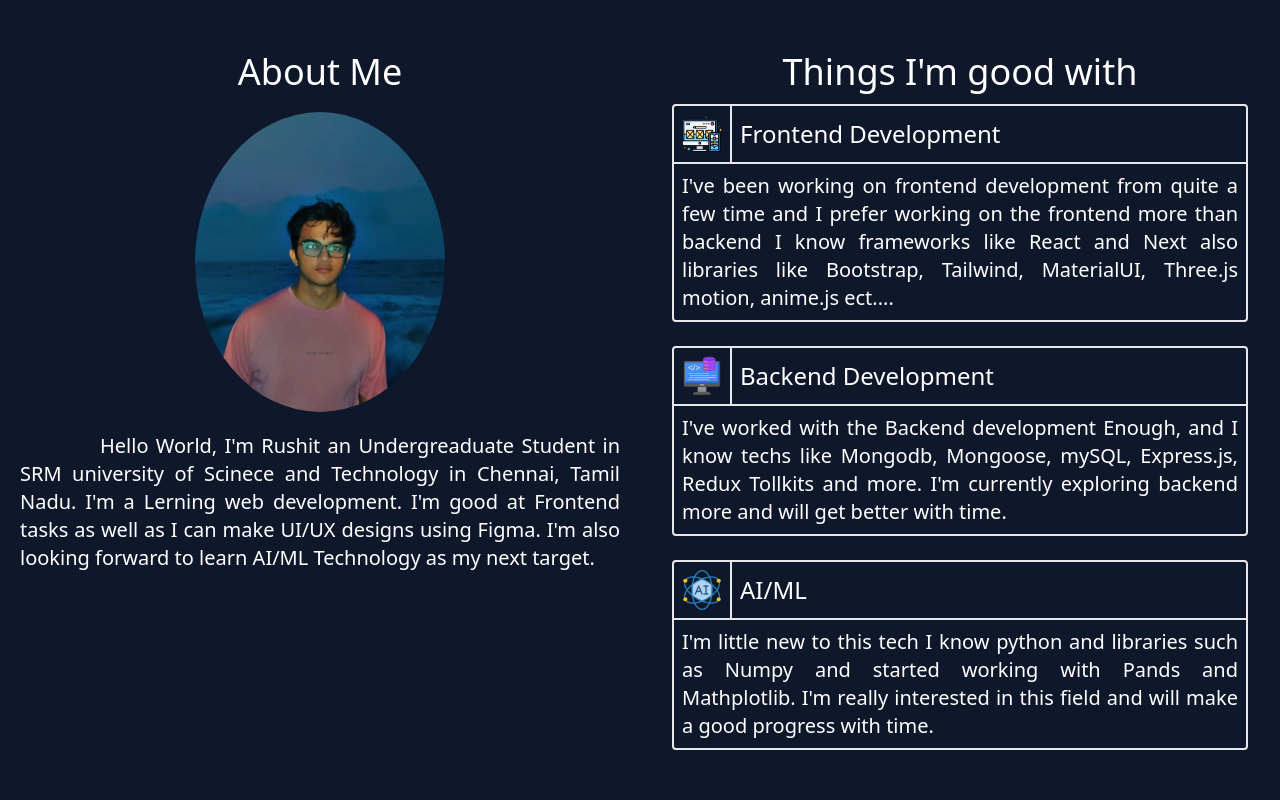
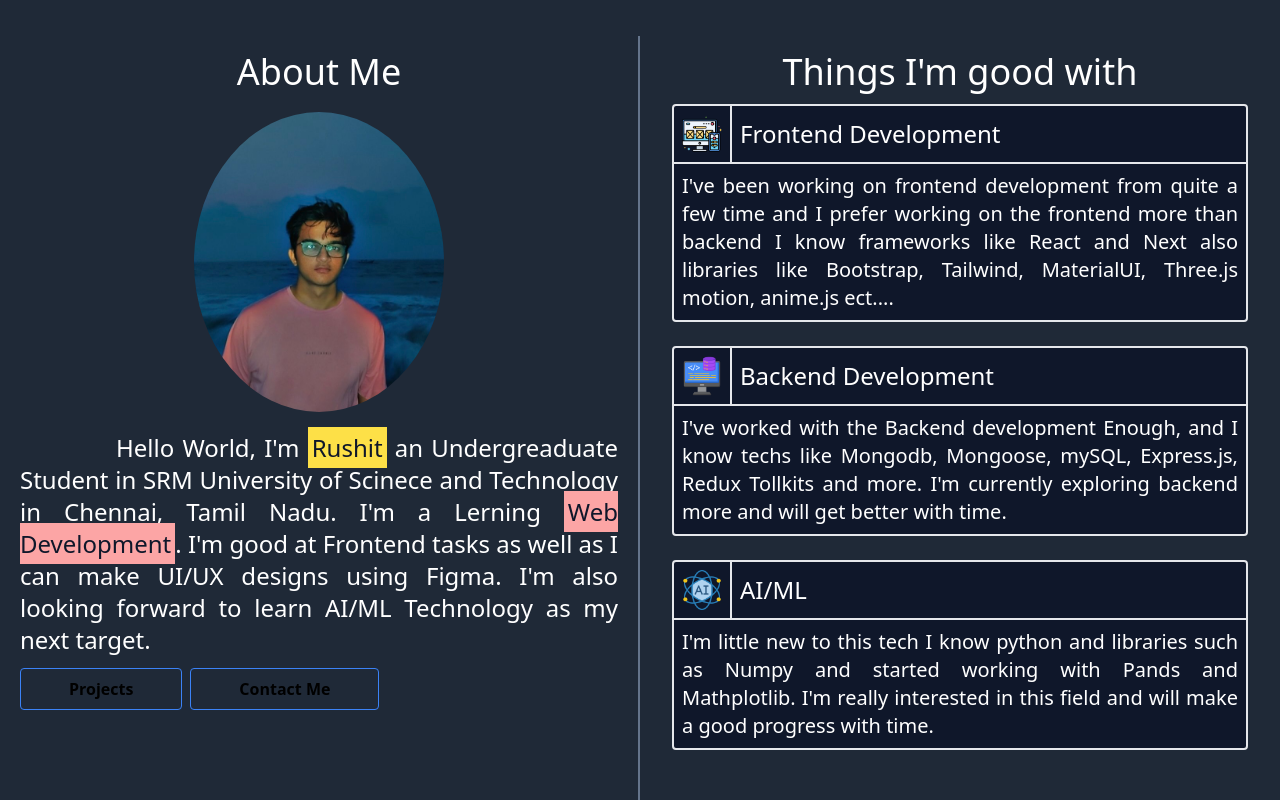
Before and after one commit to rushit163/Portfolio2, a Next.js app: page /Skills in a window 1280 px wide. Built offline with nearby package versions, Linux system fonts and the light colour scheme.

Commit message:
React Spring sucks css always wins

```diff
--- a/pages/About.tsx
+++ b/pages/About.tsx
@@ -8,8 +8,8 @@ const About = () => {
   return (
 
     <div>
-      <div className="grid grid-cols-8 gap-4 bg-cover bg-my_bg_image h-[100vh] w-[100vw]">
-      <div className='mr-3 col-span-2 md:col-span-2 lg:col-span-1 overflow-y-hidden h-[100vh] '>
+      <div className="z-0 grid grid-cols-8 gap-4 bg-cover bg-fixed bg-my_bg_image h-[100vh] w-[100vw]">
+      <div className='realtive mr-3 col-span-2 md:col-span-2 lg:col-span-1 overflow-y-hidden h-[100vh] '>
         <Skilss/>
       </div>
       <div className='col-span-6 flex flex-col align-center md:col-span-6 lg:col-span-7'>
--- a/pages/Skills.tsx
+++ b/pages/Skills.tsx
@@ -7,9 +7,9 @@ import Skillset from '../components/Skillset';
 const Skills = () => {
   return (
 
-    <div className="top-0 flex flex-col lg:flex-row justify-baseline align-center  max-h-full min-h-[100vh] w-[100vw] bg-slate-900 overflow-x-scroll">
-      <div className='flex flex-col justify-baseline  w-[100vw] lg:w-[50vw] mt-9 pt-4'>
-            <div className='flex flex-row align-center justify-center text-white text-4xl'>
+    <div className="z-10 top-0 flex flex-col lg:flex-row justify-baseline align-center  max-h-full min-h-[100vh] w-[100vw] bg-gray-800">
+      <div className='flex flex-col justify-baseline  w-[100vw] lg:w-[50vw] mt-9 pt-4 lg:border-r-2 border-b-2 lg:border-b-0 py-5 border-slate-500 pb-9 lg:pb-0'>
+            <div className='flex flex-row align-center justify-center text-white text-4xl '>
               About Me
             </div>
           <div className='flex flex-row align-center justify-center my-5'>
@@ -22,11 +22,21 @@ const Skills = () => {
             />
             </div>
           </div>
-          <div className='flex flex-row align-center justify-center text-white text-xl mx-5 text-justify'>
-          &emsp;&emsp;&emsp;&emsp;Hello World, I'm Rushit an Undergreaduate Student in SRM university of Scinece and Technology
-              in Chennai, Tamil Nadu. I'm a Lerning web development.
+          <div className='flex flex-row align-center justify-center text-white text-2xl mx-5 text-justify'>
+            <p>
+          &emsp;&emsp;&emsp;&emsp;Hello World, I'm <span className='bg-yellow-300 p-1 text-slate-900'>Rushit</span> an Undergreaduate Student in SRM University of Scinece and Technology
+              in Chennai, Tamil Nadu. I'm a Lerning <span className='bg-red-300 p-1 text-slate-900'>Web Development</span>.
               I'm good at Frontend tasks as well as I can make UI/UX designs using Figma.
               I'm also looking forward to learn AI/ML Technology as my next target.
+              </p>
+          </div>
+          <div className='mx-5 mt-3'>
+          <button className="mr-2 bg-transparent hover:bg-slate-700 text-black font-semibold hover:text-white py-2 px-12 border border-blue-500 hover:border-transparent rounded">
+          Projects
+          </button>
+          <button className="bg-transparent hover:bg-slate-700 text-black font-semibold hover:text-white py-2 px-12 border border-blue-500 hover:border-transparent rounded">
+          Contact Me
+          </button>
           </div>
       </div>
       <div className='flex flex-col justify-baseline  w-[100vw] lg:w-[50vw] mt-9 pt-4'>
--- a/pages/index.tsx
+++ b/pages/index.tsx
@@ -43,11 +43,7 @@ const Home: NextPage = () => {
     <meta property="og:title" content="My page title" key="title" />
     </Head>
     <Navbar/>
-    <Parallax pages={1.3} style={{ top: '0', left: '0' }}>
-      <ParallaxLayer offset={0} speed={2.5}>
-        <About/>
-      </ParallaxLayer>
-    </Parallax>
+    <About/>
     <Skills/>
 
   </div>
```
